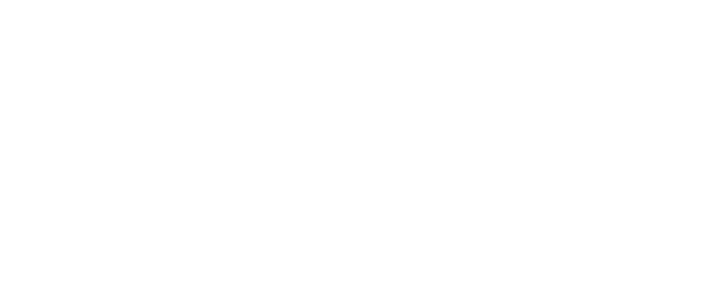
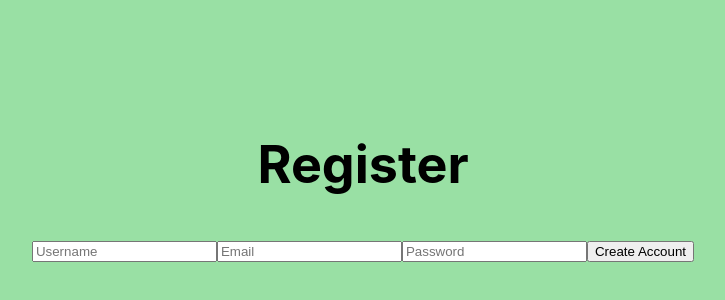
Before and after one commit to jullouie/Flourish, a React (Create React App) app in the folder app/: page /register in a window 1280 px wide. Before the commit this address had no page. Shown: the part 220-520 px from the top of the page, without its empty margins (277-1002 px from the left). Built offline with nearby package versions, Linux system fonts and the light colour scheme.

Commit message:
New stuff

```diff
--- a/app/src/App.js
+++ b/app/src/App.js
@@ -1,7 +1,9 @@
-import React, { useState } from 'react';
-import { Link, Route, BrowserRouter as Router, Routes } from 'react-router-dom';
+import React, { useState } from 'react'; // Import useState here
+import { Link, Route, BrowserRouter as Router, Routes } from 'react-router-dom'; // Import Link here
 import './App.css';
-import logo from './Flowerish.png';
+import logo from "./Flowerish.png";
+import LoginPage from './LoginPage';
+import RegistrationPage from './RegistrationPage';
 
 // WelcomePage component
 function WelcomePage() {
@@ -52,10 +54,10 @@ function GardenPage() {
   return (
     <div className="App">
       <header className="App-header">
-        <h1>Next Page</h1>
-        <p>You are now on the next page of our website!</p>
-        <Link to="/garden" className="App-link">
-          Go To Your Garden
+        <h1>Garden Page</h1>
+        <p>You are now on the Garden page of our website!</p>
+        <Link to="/" className="App-link">
+          Go Back Home
         </Link>
       </header>
     </div>
@@ -68,6 +70,8 @@ function App() {
     <Router>
       <Routes>
         <Route path="/" element={<WelcomePage />} />
+        <Route path="/login" element={<LoginPage />} />
+        <Route path="/register" element={<RegistrationPage />} />
         <Route path="/next" element={<NextPage />} />
         <Route path="/garden" element={<GardenPage />} />
       </Routes>
--- /dev/null
+++ b/app/src/LoginPage.js
@@ -0,0 +1,42 @@
+import React, { useState } from 'react';
+import { Link, useNavigate } from 'react-router-dom';
+
+function LoginPage() {
+    const [username, setUsername] = useState('');
+    const [password, setPassword] = useState('');
+    const navigate = useNavigate();
+
+    const handleLogin = async (event) => {
+        event.preventDefault();
+        // Here, you'd normally handle authentication with a backend service
+        console.log('Logging in with:', username, password);
+        // If login is successful, you might navigate them to a dashboard or home page
+        navigate('/next');
+    };
+
+    return (
+        <div className="App">
+            <header className="App-header">
+                <h1>Login</h1>
+                <form onSubmit={handleLogin}>
+                    <input
+                        type="text"
+                        placeholder="Username"
+                        value={username}
+                        onChange={(e) => setUsername(e.target.value)}
+                    />
+                    <input
+                        type="password"
+                        placeholder="Password"
+                        value={password}
+                        onChange={(e) => setPassword(e.target.value)}
+                    />
+                    <button type="submit">Login</button>
+                </form>
+                <Link to="/register" className="App-link">Create Account</Link>
+            </header>
+        </div>
+    );
+}
+
+export default LoginPage;
--- /dev/null
+++ b/app/src/RegistrationPage.js
@@ -0,0 +1,48 @@
+import React, { useState } from 'react';
+import { useNavigate } from 'react-router-dom';
+
+function RegistrationPage() {
+    const [username, setUsername] = useState('');
+    const [email, setEmail] = useState('');
+    const [password, setPassword] = useState('');
+    const navigate = useNavigate();
+
+    const handleRegister = async (event) => {
+        event.preventDefault();
+        // Here, you'd send a POST request to your backend
+        console.log('Registering:', username, email, password);
+        // Navigate to login or directly login the user
+        navigate('/');
+    };
+
+    return (
+        <div className="App">
+            <header className="App-header">
+                <h1>Register</h1>
+                <form onSubmit={handleRegister}>
+                    <input
+                        type="text"
+                        placeholder="Username"
+                        value={username}
+                        onChange={(e) => setUsername(e.target.value)}
+                    />
+                    <input
+                        type="email"
+                        placeholder="Email"
+                        value={email}
+                        onChange={(e) => setEmail(e.target.value)}
+                    />
+                    <input
+                        type="password"
+                        placeholder="Password"
+                        value={password}
+                        onChange={(e) => setPassword(e.target.value)}
+                    />
+                    <button type="submit">Create Account</button>
+                </form>
+            </header>
+        </div>
+    );
+}
+
+export default RegistrationPage;
```
